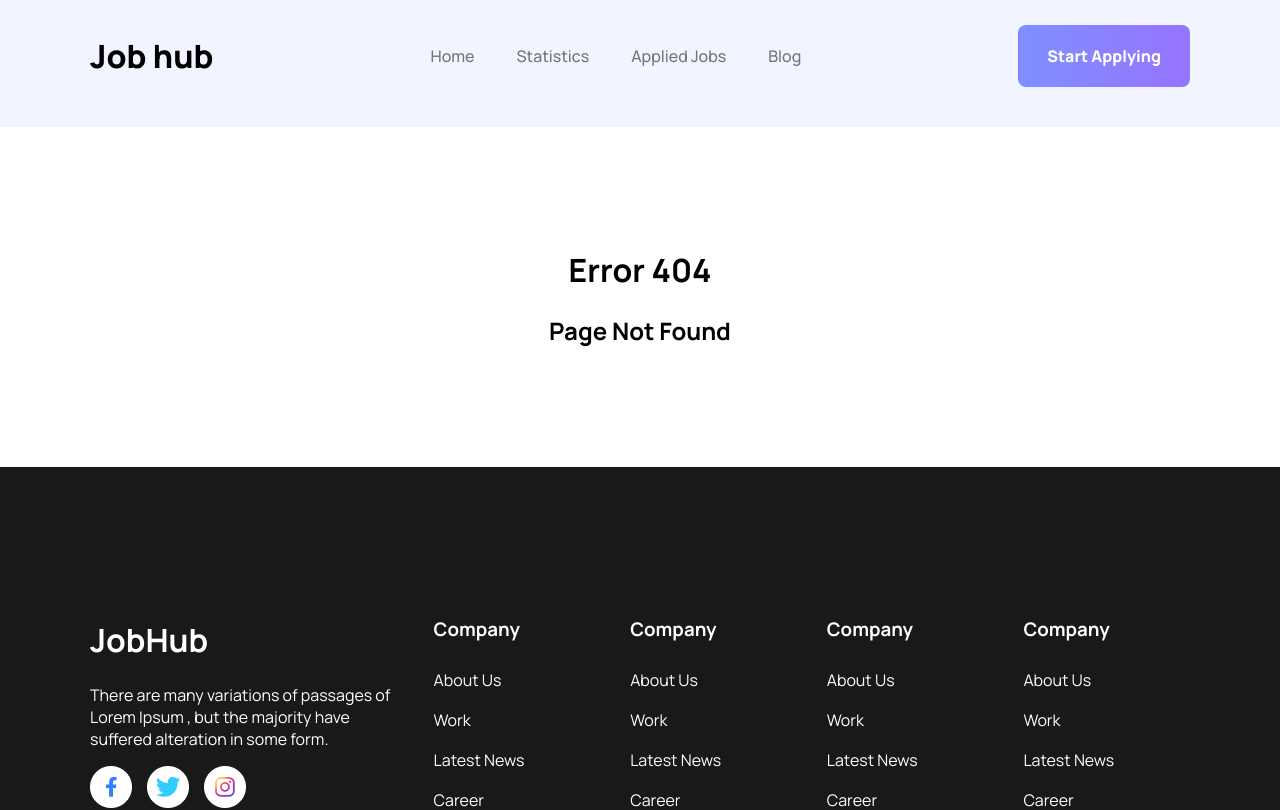
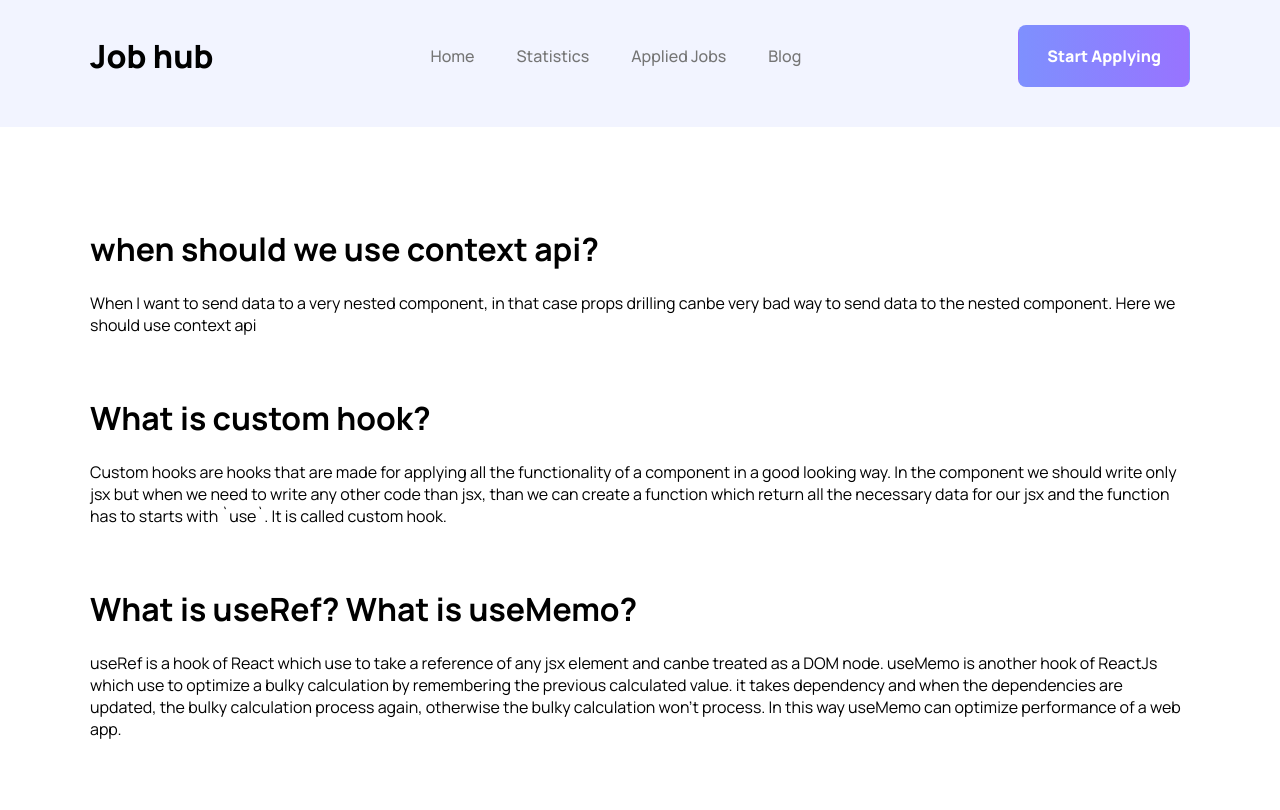
Before and after one commit to hihabib/Job-hub, a React (Vite) app: page /blog in a window 1280 px wide. Shown: the top 810 px of the page. Built offline with nearby package versions, Linux system fonts and the light colour scheme.

Commit message:
Blog page implemented

```diff
--- a/src/main.jsx
+++ b/src/main.jsx
@@ -7,6 +7,7 @@ import JobDetails from "./pages/JobDetails/JobDetails";
 import AppliedJobs from "./pages/AppliedJobs/AppliedJobs";
 import NoutFound from "./pages/NotFound/NoutFound";
 import Statictics from "./pages/Statistics/Statistics";
+import Blog from "./pages/Blog/Blog";
 
 // ReactDOM.createRoot(document.getElementById('root')).render(
 //   <React.StrictMode>
@@ -36,6 +37,10 @@ const router = createBrowserRouter([
         element: <Statictics />,
       },
       {
+        path: "/blog",
+        element: <Blog />,
+      },
+      {
         path: "/*",
         element: <NoutFound />,
       },
--- /dev/null
+++ b/src/pages/Blog/Blog.jsx
@@ -0,0 +1,36 @@
+import classes from "./Blog.module.css";
+
+const Blog = () => {
+  return (
+    <div className={classes.blog}>
+      <h1>when should we use context api?</h1>
+      <p>
+        When I want to send data to a very nested component, in that case props
+        drilling canbe very bad way to send data to the nested component. Here
+        we should use context api
+      </p>
+      <br />
+      <h1>What is custom hook?</h1>
+      <p>
+        Custom hooks are hooks that are made for applying all the functionality
+        of a component in a good looking way. In the component we should write
+        only jsx but when we need to write any other code than jsx, than we can
+        create a function which return all the necessary data for our jsx and
+        the function has to starts with `use`. It is called custom hook.
+      </p>
+      <br />
+      <h1>What is useRef? What is useMemo?</h1>
+      <p>
+        useRef is a hook of React which use to take a reference of any jsx
+        element and canbe treated as a DOM node. useMemo is another hook of
+        ReactJs which use to optimize a bulky calculation by remembering the
+        previous calculated value. it takes dependency and when the dependencies
+        are updated, the bulky calculation process again, otherwise the bulky
+        calculation won&apos;t process. In this way useMemo can optimize
+        performance of a web app.
+      </p>
+    </div>
+  );
+};
+
+export default Blog;
--- /dev/null
+++ b/src/pages/Blog/Blog.module.css
@@ -0,0 +1,4 @@
+.blog {
+  width: var(--width-lg);
+  margin: 100px auto;
+}
```
